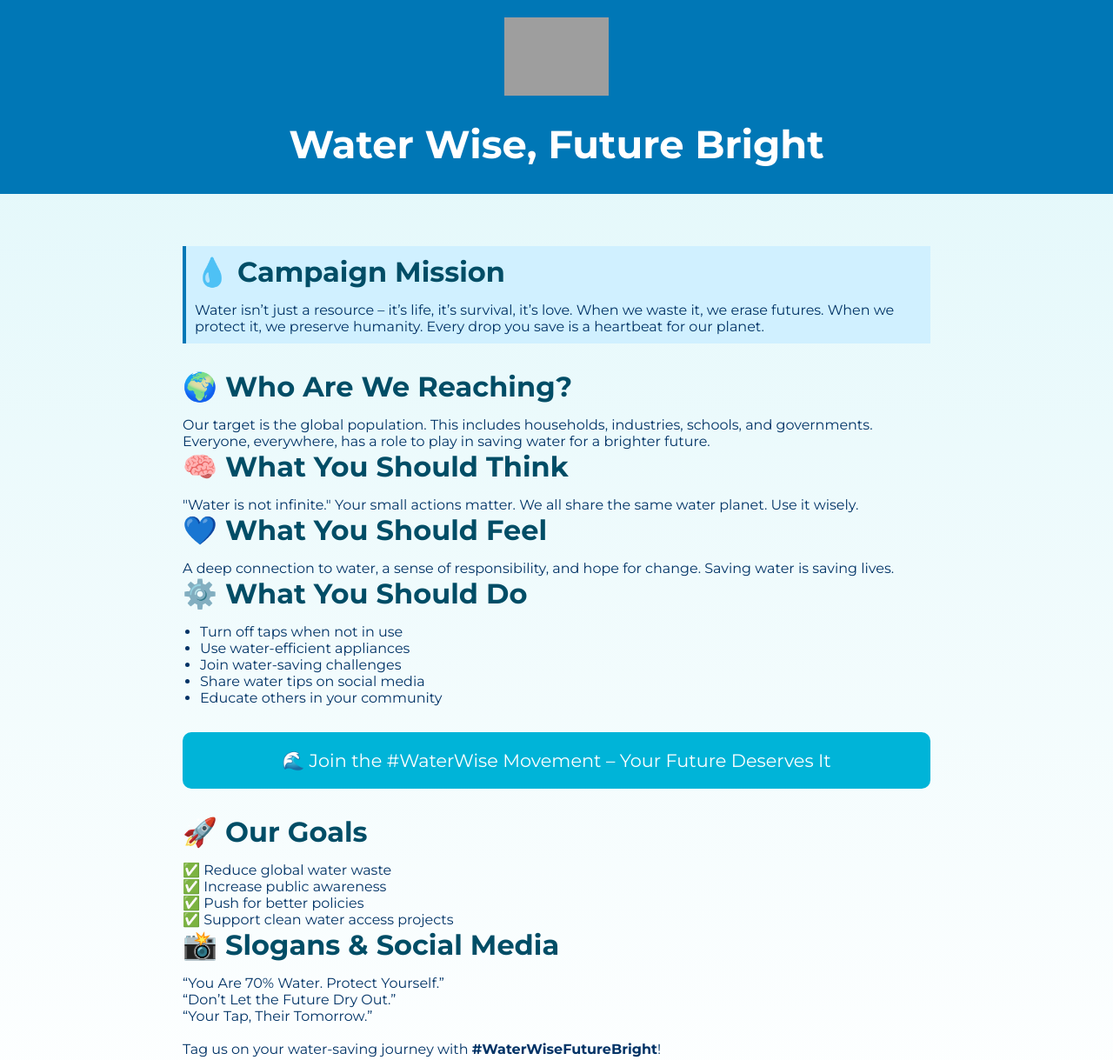
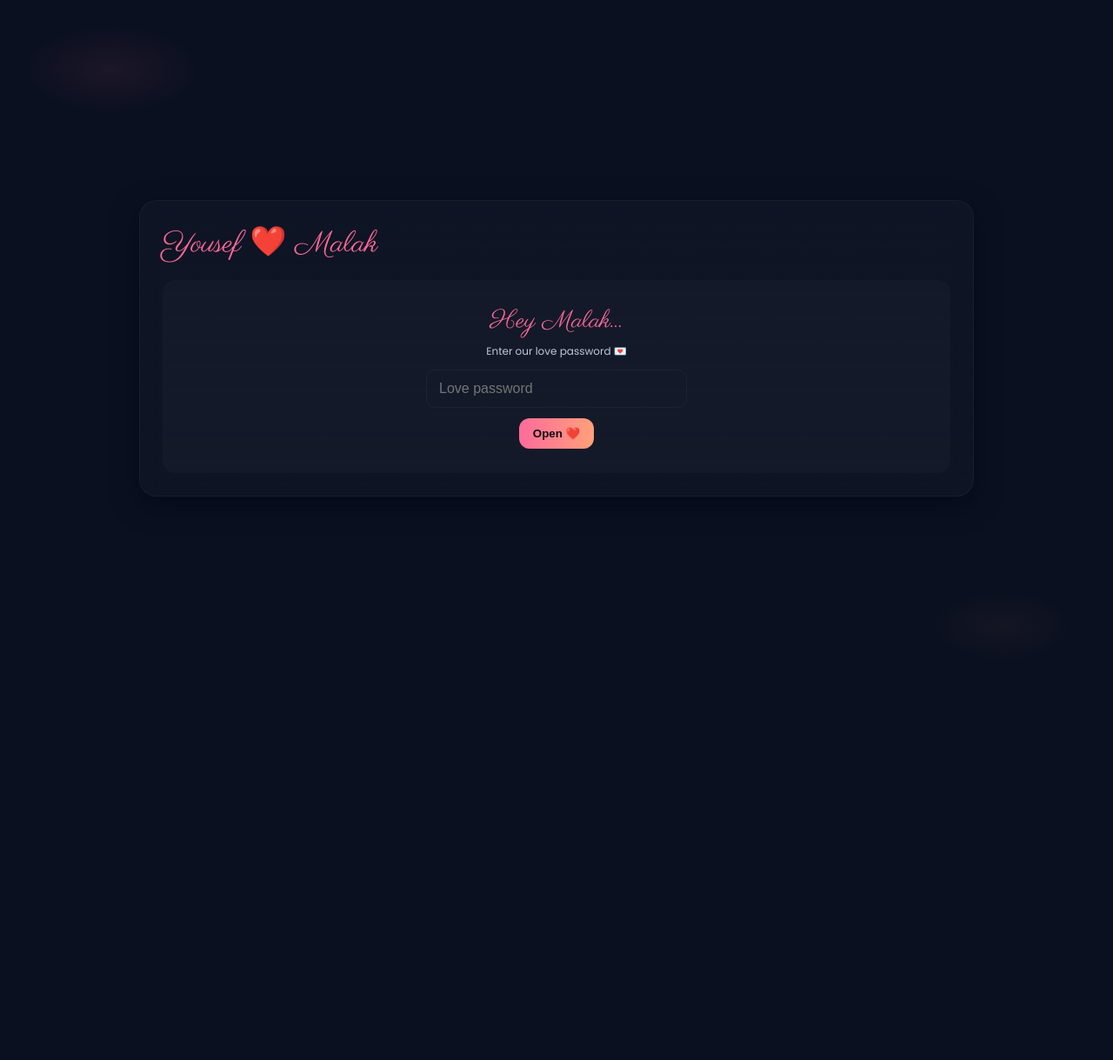
Before and after one commit to jetoichi/website-forus, a plain HTML site: page index.html in a window 1280 px wide. Shown: the top 1219 px of the page at 87% size. After the commit the page ends 800 px from the top, so only its background shows below. Drawn offline with Linux system fonts and the light colour scheme; grey boxes are pictures that could not be loaded.

Commit message:
index.html

```diff
--- a/index.html
+++ b/index.html
@@ -1,220 +1,187 @@
-<!DOCTYPE html>
+<!doctype html>
 <html lang="en">
 <head>
-  <meta charset="UTF-8" />
-  <meta name="viewport" content="width=device-width, initial-scale=1.0" />
-  <title>Water Wise, Future Bright</title>
-  <link href="https://fonts.googleapis.com/css2?family=Montserrat:wght@400;700&display=swap" rel="stylesheet" />
-  <style>
-    * {
-      margin: 0;
-      padding: 0;
-      box-sizing: border-box;
-      font-family: 'Montserrat', sans-serif;
-    }
+<meta charset="utf-8" />
+<meta name="viewport" content="width=device-width,initial-scale=1" />
+<title>Yousef ❤️ Malak</title>
 
-    body {
-      background: linear-gradient(to bottom, #e0f7fa, #ffffff);
-      overflow-x: hidden;
-      color: #003366;
-      position: relative;
-    }
+<link href="https://fonts.googleapis.com/css2?family=Parisienne&family=Poppins:wght@300;400;600&display=swap" rel="stylesheet">
 
-    .animated-bg {
-      position: fixed;
-      top: 0;
-      left: 0;
-      width: 100%;
-      height: 100%;
-      z-index: -1;
-      overflow: hidden;
-    }
-
-    .wave {
-      position: absolute;
-      width: 200%;
-      height: 200px;
-      background: rgba(0, 183, 255, 0.2);
-      border-radius: 43%;
-      animation: waveAnim 10s infinite linear;
-    }
-
-    .wave:nth-child(2) {
-      animation-delay: -5s;
-      background: rgba(0, 183, 255, 0.15);
-    }
-
-    @keyframes waveAnim {
-      0% { transform: translateX(0); }
-      100% { transform: translateX(-50%); }
-    }
-
-    header {
-      background: #0077b6;
-      color: white;
-      padding: 30px 20px;
-      text-align: center;
-      animation: fadeInDown 1s ease-out;
-    }
-
-    header img {
-      width: 120px;
-      animation: bounce 2s infinite;
-    }
-
-    header h1 {
-      font-size: 2.8rem;
-      margin-top: 15px;
-    }
-
-    @keyframes bounce {
-      0%, 100% { transform: translateY(0); }
-      50% { transform: translateY(-10px); }
-    }
-
-    section {
-      padding: 60px 20px;
-      max-width: 900px;
-      margin: auto;
-      animation: fadeInUp 1s ease-in;
-    }
-
-    h2 {
-      font-size: 2rem;
-      color: #004d66;
-      margin-bottom: 15px;
-      opacity: 0;
-      transform: translateY(20px);
-      transition: all 0.8s ease-in-out;
-    }
-
-    p, ul, .cta {
-      opacity: 0;
-      transform: translateY(20px);
-      transition: all 0.8s ease-in-out;
-    }
-
-    .show { opacity: 1 !important; transform: translateY(0) !important; }
-
-    ul {
-      margin-bottom: 20px;
-      padding-left: 20px;
-    }
-
-    .highlight {
-      background: #d0f0ff;
-      padding: 10px;
-      border-left: 4px solid #0077b6;
-      margin-bottom: 30px;
-    }
-
-    .cta {
-      background: #00b4d8;
-      color: white;
-      padding: 20px;
-      border-radius: 10px;
-      text-align: center;
-      font-size: 1.3rem;
-      margin: 30px 0;
-      animation: pulse 2s infinite;
-    }
-
-    @keyframes fadeInDown {
-      from { opacity: 0; transform: translateY(-30px); }
-      to { opacity: 1; transform: translateY(0); }
-    }
-
-    @keyframes fadeInUp {
-      from { opacity: 0; transform: translateY(30px); }
-      to { opacity: 1; transform: translateY(0); }
-    }
-
-    @keyframes pulse {
-      0% { transform: scale(1); }
-      50% { transform: scale(1.05); }
-      100% { transform: scale(1); }
-    }
-
-    footer {
-      background: #0077b6;
-      color: white;
-      text-align: center;
-      padding: 20px;
-    }
-  </style>
+<style>
+  :root{
+    --bg:#0b1020;
+    --card:#0f1626cc;
+    --accent:#ff6b9a;
+    --accent-2:#ffa07a;
+    --muted:#bfc9d9;
+    --blur: 12px;
+  }
+  *{box-sizing:border-box}
+  html,body{height:100%;margin:0;font-family:Poppins,system-ui;background:radial-gradient(1000px 500px at 10% 10%, rgba(255,107,154,0.07), transparent 10%),radial-gradient(800px 400px at 90% 90%, rgba(255,160,122,0.04), transparent 10%),var(--bg);color:#e9eef8;}
+  .wrap{min-height:100vh;display:flex;align-items:center;justify-content:center;padding:28px;}
+  .card{
+    width:100%;max-width:960px;background:linear-gradient(180deg,var(--card),rgba(255,255,255,0.02));
+    border-radius:20px;padding:26px;border:1px solid rgba(255,255,255,0.04);
+    backdrop-filter: blur(var(--blur));
+    box-shadow: 0 10px 30px rgba(2,6,23,0.6);
+    position:relative;overflow:hidden;
+  }
+  header.top{display:flex;gap:12px;align-items:center;margin-bottom:18px;}
+  .logo{font-family:Parisienne,serif;font-size:34px;color:var(--accent);}
+  .logo .heart{animation:beat 1s infinite ease-in-out;}
+  @keyframes beat{0%,100%{transform:scale(1)}50%{transform:scale(1.15)}}
+  .small{font-size:12px;color:var(--muted)}
+  .lock-screen{display:grid;place-items:center;padding:28px;border-radius:14px;background:rgba(255,255,255,0.02);gap:12px;}
+  input[type=password]{padding:12px 14px;border-radius:10px;border:1px solid rgba(255,255,255,0.04);background:transparent;color:inherit;font-size:16px;width:300px;}
+  button.btn{padding:10px 16px;border-radius:12px;border:0;background:linear-gradient(90deg,var(--accent),var(--accent-2));color:#120815;font-weight:600;cursor:pointer;}
+  .content{display:none;animation:fadeIn 0.8s forwards;}
+  @keyframes fadeIn{from{opacity:0;transform:translateY(8px)}to{opacity:1;transform:none}}
+  .greet h1{font-family:Parisienne;font-size:38px;color:var(--accent)}
+  .greet p{color:var(--muted)}
+  .paragraphs{margin-top:20px;line-height:1.8;font-size:15px;color:#e9eef8}
+  .paragraphs p{margin-bottom:14px;}
+  .countdown{display:flex;gap:12px;margin:12px 0;}
+  .countdown .box{background:rgba(255,255,255,0.02);padding:12px;border-radius:12px;min-width:70px;text-align:center}
+  .countdown .num{font-size:22px;font-weight:700}
+  .reaction{background:rgba(255,255,255,0.03);padding:8px 10px;border-radius:12px;cursor:pointer;margin-right:8px;}
+  .reaction .count{font-weight:700}
+  .music{margin-top:16px;}
+  .music iframe{border-radius:12px;width:100%;height:152px;border:none;}
+  .heart-float{position:fixed;pointer-events:none;font-size:22px;animation:float 2s ease-in-out forwards;}
+  @keyframes float{0%{transform:translateY(0);opacity:1;}100%{transform:translateY(-100px);opacity:0;}}
+</style>
 </head>
 <body>
-  <div class="animated-bg">
-    <div class="wave"></div>
-    <div class="wave"></div>
-  </div>
+<div class="wrap">
+  <div class="card">
+    <header class="top">
+      <div class="logo">Yousef ❤️ Malak</div>
+    </header>
 
-  <header>
-    <img src="https://cdn.corenexis.com/media?w30fcu&168H&p&b&8eyq.png" alt="Water Wise Logo" />
-    <h1>Water Wise, Future Bright</h1>
-  </header>
-
-  <section>
-    <div class="highlight">
-      <h2>💧 Campaign Mission</h2>
-      <p>Water isn’t just a resource – it’s life, it’s survival, it’s love. When we waste it, we erase futures. When we protect it, we preserve humanity. Every drop you save is a heartbeat for our planet.</p>
+    <!-- password -->
+    <div id="lock" class="lock-screen">
+      <div style="text-align:center">
+        <div style="font-family:Parisienne;font-size:28px;color:var(--accent)">Hey Malak…</div>
+        <div class="small" style="margin-top:6px">Enter our love password 💌</div>
+      </div>
+      <input id="pw" type="password" placeholder="Love password" />
+      <button class="btn" id="openBtn">Open ❤️</button>
     </div>
 
-    <h2>🌍 Who Are We Reaching?</h2>
-    <p>Our target is the global population. This includes households, industries, schools, and governments. Everyone, everywhere, has a role to play in saving water for a brighter future.</p>
+    <!-- content -->
+    <div id="main" class="content">
+      <div class="greet">
+        <h1>Hi my beautiful Malak 💞</h1>
+        <p>It’s us — Yousef & Malak. From 7/11 when we met, to 8/11 when we became official, and every moment since then — you’ve been everything.</p>
 
-    <h2>🧠 What You Should Think</h2>
-    <p>"Water is not infinite." Your small actions matter. We all share the same water planet. Use it wisely.</p>
+        <div class="countdown">
+          <div class="box"><div class="num" id="d">00</div><div class="small">Days</div></div>
+          <div class="box"><div class="num" id="h">00</div><div class="small">Hours</div></div>
+          <div class="box"><div class="num" id="m">00</div><div class="small">Mins</div></div>
+          <div class="box"><div class="num" id="s">00</div><div class="small">Secs</div></div>
+        </div>
 
-    <h2>💙 What You Should Feel</h2>
-    <p>A deep connection to water, a sense of responsibility, and hope for change. Saving water is saving lives.</p>
+        <div>
+          <button class="reaction" id="heartBtn">❤️ <span class="count" id="heartCount">0</span></button>
+          <button class="reaction" id="roseBtn">🌹 <span class="count" id="roseCount">0</span></button>
+          <button class="reaction" id="starBtn">✨ <span class="count" id="starCount">0</span></button>
+        </div>
 
-    <h2>⚙️ What You Should Do</h2>
-    <ul>
-      <li>Turn off taps when not in use</li>
-      <li>Use water-efficient appliances</li>
-      <li>Join water-saving challenges</li>
-      <li>Share water tips on social media</li>
-      <li>Educate others in your community</li>
-    </ul>
+        <div class="music">
+          <iframe style="border-radius:12px" src="https://open.spotify.com/embed/track/3D5jgROA3ffEU5tfSf5M4q?utm_source=generator" allow="autoplay; clipboard-write; encrypted-media; fullscreen; picture-in-picture" loading="lazy"></iframe>
+        </div>
 
-    <div class="cta">
-      🌊 Join the #WaterWise Movement – Your Future Deserves It
+        <div class="paragraphs">
+          <p>Malak, I still remember the first time i met you on 7/11  how you suddenly made time stop. I didnt know it then but that was the beginning of something Id never want to end.</p>
+          <p>And then came 8/11 our day. The day I got to call you mine. It wasnt just a date, it was the start of our forever. Since that moment every single day has had meaning just because you are in it.</p>
+          <p>Every time I think about you my heart feels at peace. You are my safe home, my favorite person, my beautiful good baby girl, my real family, my wife, my everything. I thank God for you every day.</p>
+          <p>Even when things arent perfect, we still are because love isnt about perfection. Its about choosing each other through everything, and I'll keep choosing you again and again, no matter what.</p>
+          <p>I love how you laugh at my dumb jokes how you get shy sometimes and how you look at me like Im the only person in the world. You have no idea how much that means to me.</p>
+          <p>Our story is my favorite because its real, its ours, and its full of love. From the little chats to the deep talks, from the laughs to the quiet moments, every piece of it feels like home.</p>
+          <p>Malak, you are my heart in human form. No matter what the world throws at us, I'll always be your biggest supporter your loudest cheerleader and your forever person.</p>
+          <p>Here’s to us to every monthsary, every memory, every late night talk, every laugh, every dream. And here is to 11/11, our next milestone, and every one that comes after.</p>
+          <p>Because this isnt just love this is our true love. Something beautiful, something rare, something that will always be “Yousef & Malak forever.”</p>
+          <p>Forever yours,<br><b>Yousef ❤️</b></p>
+        </div>
+      </div>
     </div>
+  </div>
+</div>
 
-    <h2>🚀 Our Goals</h2>
-    <p>
-      ✅ Reduce global water waste<br />
-      ✅ Increase public awareness<br />
-      ✅ Push for better policies<br />
-      ✅ Support clean water access projects
-    </p>
+<script>
+const password = "yousef&malak4ever";
+const openBtn = document.getElementById('openBtn');
+const pw = document.getElementById('pw');
+const lock = document.getElementById('lock');
+const main = document.getElementById('main');
 
-    <h2>📸 Slogans & Social Media</h2>
-    <p>
-      “You Are 70% Water. Protect Yourself.”<br />
-      “Don’t Let the Future Dry Out.”<br />
-      “Your Tap, Their Tomorrow.”<br /><br />
-      Tag us on your water-saving journey with <strong>#WaterWiseFutureBright</strong>!
-    </p>
-  </section>
+openBtn.onclick = check;
+pw.addEventListener('keydown', e=>{if(e.key==='Enter')check();});
 
-  <footer>
-    © 2025 Water Wise Campaign | Designed with 💧 by Earth for Earth
-  </footer>
+function check(){
+  if(pw.value.trim().toLowerCase() === password.toLowerCase()){
+    lock.style.display='none';
+    main.style.display='block';
+    hearts();
+  } else {
+    pw.style.border='1px solid #ff6b9a';
+    setTimeout(()=>pw.style.border='1px solid rgba(255,255,255,0.04)',800);
+  }
+}
 
-  <script>
-    const observer = new IntersectionObserver(entries => {
-      entries.forEach(entry => {
-        if (entry.isIntersecting) {
-          entry.target.classList.add('show');
-        }
-      });
-    }, { threshold: 0.2 });
+/* countdown to next 11/11 */
+const targetDate = nextTargetDate(11,11);
+function nextTargetDate(month,day){
+  const now=new Date();let y=now.getFullYear();
+  const t=new Date(y,month-1,day,0,0,0);
+  if(t<now)t.setFullYear(y+1);
+  return t;
+}
+function updateCountdown(){
+  const now=new Date();let diff=(targetDate-now)/1000;
+  const d=Math.floor(diff/86400);diff%=86400;
+  const h=Math.floor(diff/3600);diff%=3600;
+  const m=Math.floor(diff/60);const s=Math.floor(diff%60);
+  document.getElementById('d').textContent=d.toString().padStart(2,'0');
+  document.getElementById('h').textContent=h.toString().padStart(2,'0');
+  document.getElementById('m').textContent=m.toString().padStart(2,'0');
+  document.getElementById('s').textContent=s.toString().padStart(2,'0');
+}
+setInterval(updateCountdown,1000);updateCountdown();
 
-    document.querySelectorAll('h2, p, ul, .cta').forEach(el => {
-      observer.observe(el);
-    });
-  </script>
+/* hearts float */
+function hearts(){
+  for(let i=0;i<20;i++){
+    setTimeout(()=>{
+      const e=document.createElement('div');
+      e.textContent=['💖','💗','💞','💕'][Math.floor(Math.random()*4)];
+      e.className='heart-float';
+      e.style.left=(Math.random()*90)+'vw';
+      e.style.top='70vh';
+      e.style.fontSize=(Math.random()*16+14)+'px';
+      document.body.appendChild(e);
+      setTimeout(()=>e.remove(),2000);
+    },i*120);
+  }
+}
+
+/* reactions */
+let heartsCount=+localStorage.getItem('h')||0;
+let roseCount=+localStorage.getItem('r')||0;
+let starCount=+localStorage.getItem('s')||0;
+function render(){
+  heartCount.textContent=heartsCount;
+  roseCountEl.textContent=roseCount;
+  starCountEl.textContent=starCount;
+}
+const heartCount=document.getElementById('heartCount');
+const roseCountEl=document.getElementById('roseCount');
+const starCountEl=document.getElementById('starCount');
+render();
+
+heartBtn.onclick=()=>{heartsCount++;localStorage.setItem('h',heartsCount);render();hearts();};
+roseBtn.onclick=()=>{roseCount++;localStorage.setItem('r',roseCount);render();hearts();};
+starBtn.onclick=()=>{starCount++;localStorage.setItem('s',starCount);render();hearts();};
+</script>
 </body>
 </html>
```
